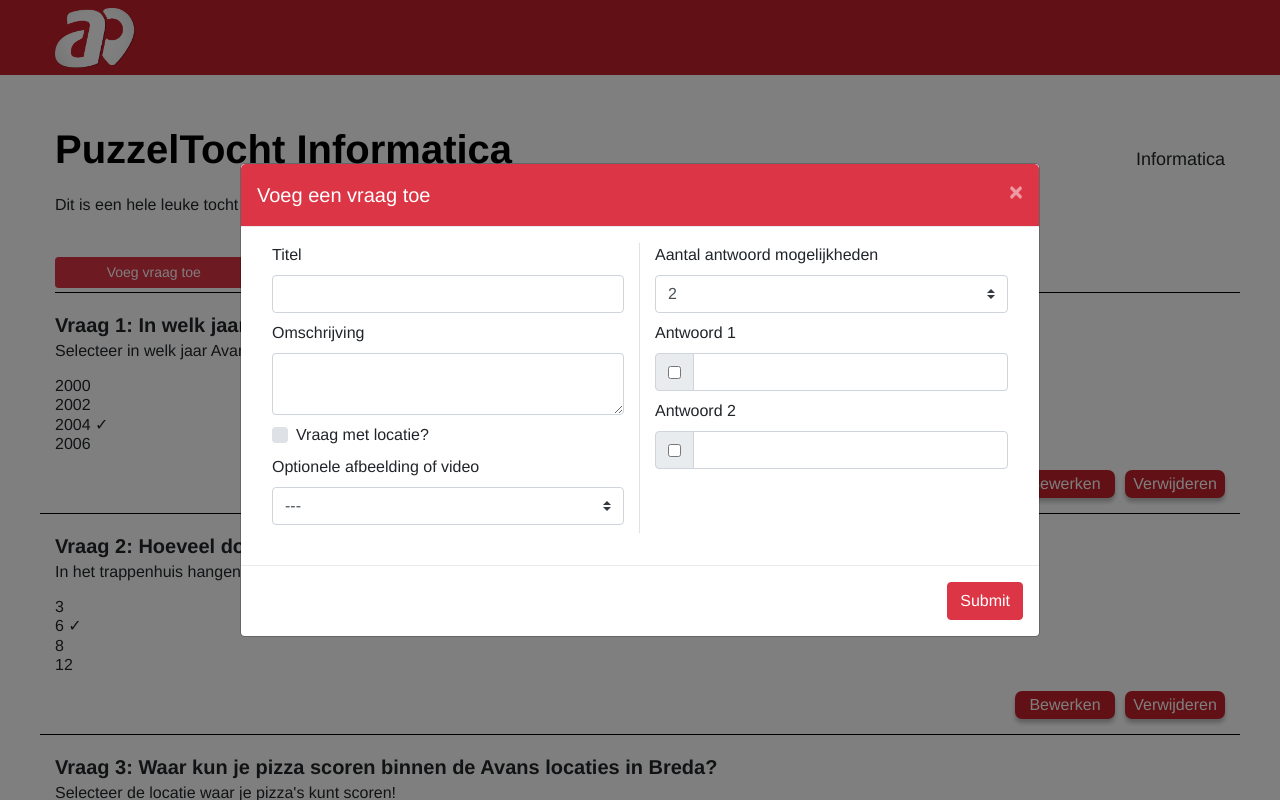
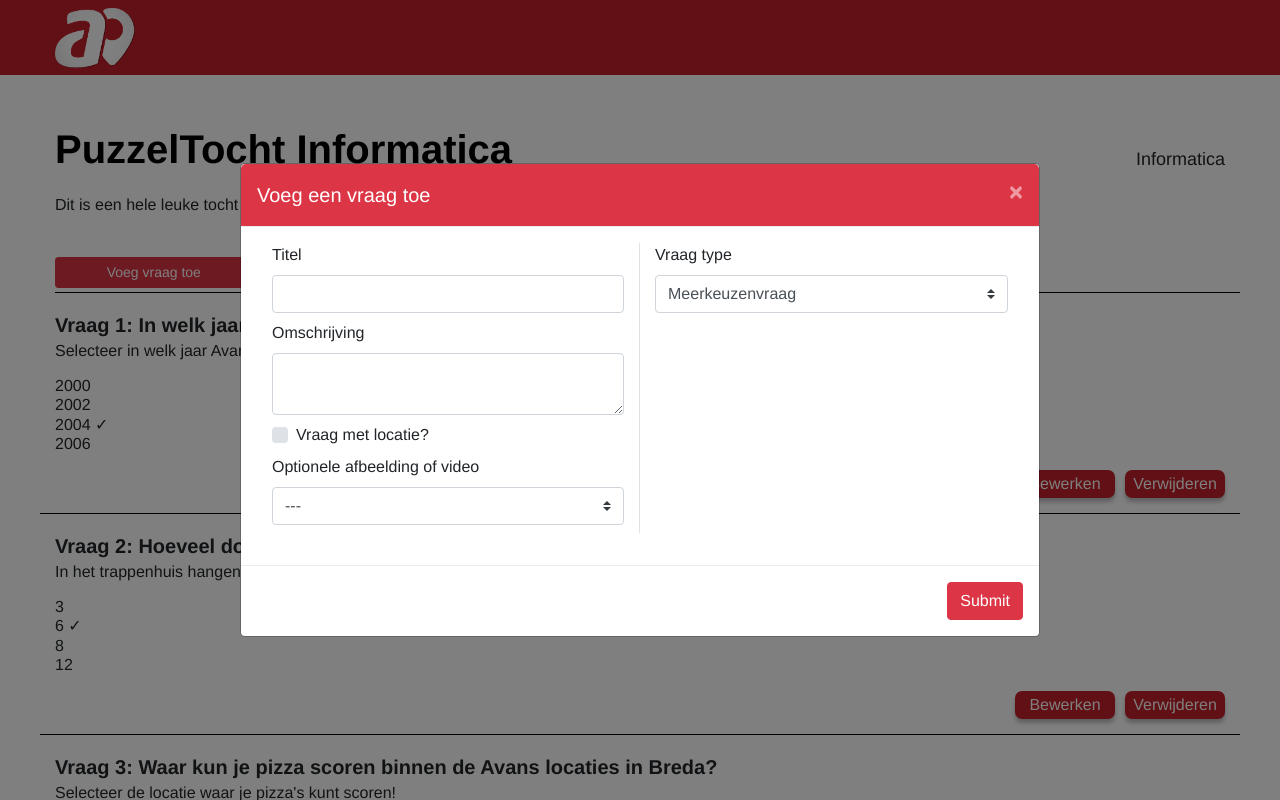
Before and after one commit to kevinvgils/AvansApp, a PHP site: page /admin/detailpage.php?id=1 in a window 1280 px wide, after a click on "Voeg vraag toe". Run offline with PHP 8.4, Linux system fonts and the light colour scheme; the visitor is signed in with stand-in values (Sample User, id 1); data comes from the database, SQL or seed files in the repository; some libraries are stand-ins or nearby versions.

Commit message:
Added the ability to create different types of questions
open/image/video + (meerkeuzen)

```diff
--- a/admin/detailpage.php
+++ b/admin/detailpage.php
@@ -143,6 +143,15 @@ include("../logic/editQuestion.php");
                                     <input type="file" id="file" accept="image/*" class="form-control-file image" name="file" <?php if($toSelect == 1){ echo "style='display: block;'"; } ?>>
                                 </div>
                                 <div class="col-6 mb-3">
+                                    <label>Vraag type</label>
+                                    <select class="mb-2 custom-select" name="type" onchange="showMultipleChoiceFields(this)">
+                                        <?php $type = getValueWhenEdit("questionType"); ?>
+                                        <option <?php if($type == 0){ echo "selected"; } ?> value="0">Meerkeuzenvraag</option>
+                                        <option <?php if($type == 1){ echo "selected"; } ?> value="1">Openvraag</option>
+                                        <option <?php if($type == 2){ echo "selected"; } ?> value="2">Afbeeldingsvraag</option>
+                                        <option <?php if($type == 3){ echo "selected"; } ?> value="3">Videovraag</option>
+                                    </select>
+                                    <div id="multipleChoice" <?php if(getValueWhenEdit("questionType") != 0){ echo "style='display: none;'";} ?>>
                                         <label>Aantal antwoord mogelijkheden</label>
                                         <select class="mb-2 custom-select" onchange="showAnswerFields(this)">
                                             <?php $count = awnserCount() ?>
@@ -197,6 +206,7 @@ include("../logic/editQuestion.php");
                                 </div>
                             </div>
                         </div>
+                    </div>
                     <div class="modal-footer">
                         <button type="submit" name="addQuestion" class="btn btn-danger">Submit</button>
                     </div>
@@ -222,6 +232,7 @@ include("../logic/editQuestion.php");
 <?php
     if (isset($_POST["addQuestion"])) {
         $routeId = $_GET["id"];
+        $questionType = $_POST["type"];
         $question = $_POST["question"];
         $description = $_POST["description"];
         $latitude = $_POST["latitude"];
@@ -239,9 +250,9 @@ include("../logic/editQuestion.php");
         );
 
         if(!isEditing()){
-            addQuestionToRoute($routeId, $question, $description, $latitude, $longtitude, $image, $videoUrl, $allAnswers);
+            addQuestionToRoute($routeId, $questionType, $question, $description, $latitude, $longtitude, $image, $videoUrl, $allAnswers);
         } else{
-            updateQuestionToRoute($_GET["questionId"], $routeId, $question, $description, $latitude, $longtitude, $image, $videoUrl, $allAnswers);
+            updateQuestionToRoute($_GET["questionId"], $routeId, $questionType, $question, $description, $latitude, $longtitude, $image, $videoUrl, $allAnswers);
         }?>
         <script>
             window.location.replace("detailpage.php?id=<?php echo $routeId; ?>");
--- a/dataaccess/questionData.php
+++ b/dataaccess/questionData.php
@@ -11,11 +11,12 @@ function getAllQuestionsForRoute($routeId)
     return $allQuestions;
 }
 
-function addQuestionToRoute($routeId, $question, $description, $latitude, $longitude, $image, $videoUrl, $allAnswers)
+function addQuestionToRoute($routeId, $questionType, $question, $description, $latitude, $longitude, $image, $videoUrl, $allAnswers)
 {
     include("databaseconnection.php");
-    $query = "INSERT INTO `question`(`routeId`, `question`, `description`, `latitude`, `longitude`, `image`, `videoUrl`) VALUES (:routeId, :question, :descr, :latitude, :longitude, '$image', :videoUrl)";
+    $query = "INSERT INTO `question`(`questionType`, `routeId`, `question`, `description`, `latitude`, `longitude`, `image`, `videoUrl`) VALUES (:questionType, :routeId, :question, :descr, :latitude, :longitude, '$image', :videoUrl)";
     $stm = $con->prepare($query);
+    $stm->bindValue(':questionType', $questionType);
     $stm->bindValue(':routeId', $routeId);
     $stm->bindValue(':question', $question);
     $stm->bindValue(':descr', $description);
@@ -25,30 +26,36 @@ function addQuestionToRoute($routeId, $question, $description, $latitude, $longi
 
     $stm->execute();
 
-    $questionId = $con->lastInsertId();
-    addAnswersToQuestion($questionId, $allAnswers);
+    if($questionType == 0){
+        $questionId = $con->lastInsertId();
+        addAnswersToQuestion($questionId, $allAnswers);
+    }
 }
 
-function updateQuestionToRoute($questionId, $routeId, $question, $description, $latitude, $longitude, $image, $videoUrl, $allAnswers){
+function updateQuestionToRoute($questionId, $routeId, $questionType, $question, $description, $latitude, $longitude, $image, $videoUrl, $allAnswers){
     $imageString = "";
     if($image != null){
         $imageString = "`image`= $image,";
     }
     include("databaseconnection.php");
     $query = "UPDATE `question`".
-     " SET `question`=:question, `description`=:descr, `latitude`=:latitude, `longitude`=:longitude, $imageString `videoUrl`=:videoUrl".
+     " SET `questionType`=:questionType, `question`=:question, `description`=:descr, `latitude`=:latitude, `longitude`=:longitude, $imageString `videoUrl`=:videoUrl".
      " WHERE `questionId`=:questionId;";
     $stm = $con->prepare($query);
+    $stm->bindValue(':questionType', $questionType);
     $stm->bindValue(':question', $question);
     $stm->bindValue(':descr', $description);
     $stm->bindValue(':latitude', (empty($latitude)) ? null : $latitude);
     $stm->bindValue(':longitude', (empty($longitude)) ? null : $longitude);
-    $stm->bindValue(':videoUrl', (empty($videoUrl)) ? '' : $videoUrl);
+    $stm->bindValue(':videoUrl', (empty($videoUrl)) ? null : $videoUrl);
     $stm->bindValue(':questionId', $questionId, PDO::PARAM_INT);
     $stm->execute();
 
     deleteAllAnswersToQuestion($questionId);
-    addAnswersToQuestion($questionId, $allAnswers);
+
+    if($questionType == 0){
+        addAnswersToQuestion($questionId, $allAnswers);
+    }
 }
 
 function deleteAllAnswersToQuestion($questionId){
--- a/js/detailpage.js
+++ b/js/detailpage.js
@@ -36,6 +36,14 @@ function showSelected(elementValue) {
     }
 }
 
+function showMultipleChoiceFields(type){
+    if(type.value != 0){
+        document.getElementById("multipleChoice").style.display = "none";
+    } else{
+        document.getElementById("multipleChoice").style.display = "block";
+    }
+}
+
 function showAnswerFields(elementValue) {
     if(elementValue.value == "2") {
         document.getElementById("answer3CK").checked = false
@@ -68,7 +76,7 @@ function validateForm() {
     const answerCK2 = document.getElementById("answer2CK").checked
     const answerCK3 = document.getElementById("answer3CK").checked
     const answerCK4 = document.getElementById("answer4CK").checked
-
+    const multipleChoice = document.getElementById("multipleChoice").style.display;
 
     if(isFinite(latReplaced) && Math.abs(latReplaced) <= 90 && hasLocation) {
         alert("Breedtegraad geen geldige waarde.");
@@ -80,7 +88,7 @@ function validateForm() {
         return false;
     }
 
-    if(!answerCK1 && !answerCK2 && !answerCK3 && !answerCK4) {
+    if( multipleChoice.match("block") && !answerCK1 && !answerCK2 && !answerCK3 && !answerCK4) {
         alert("Selecteer een correct antwoord!");
         return false;
     }
```
Lines whose indentation alone changed are shown as unchanged.
